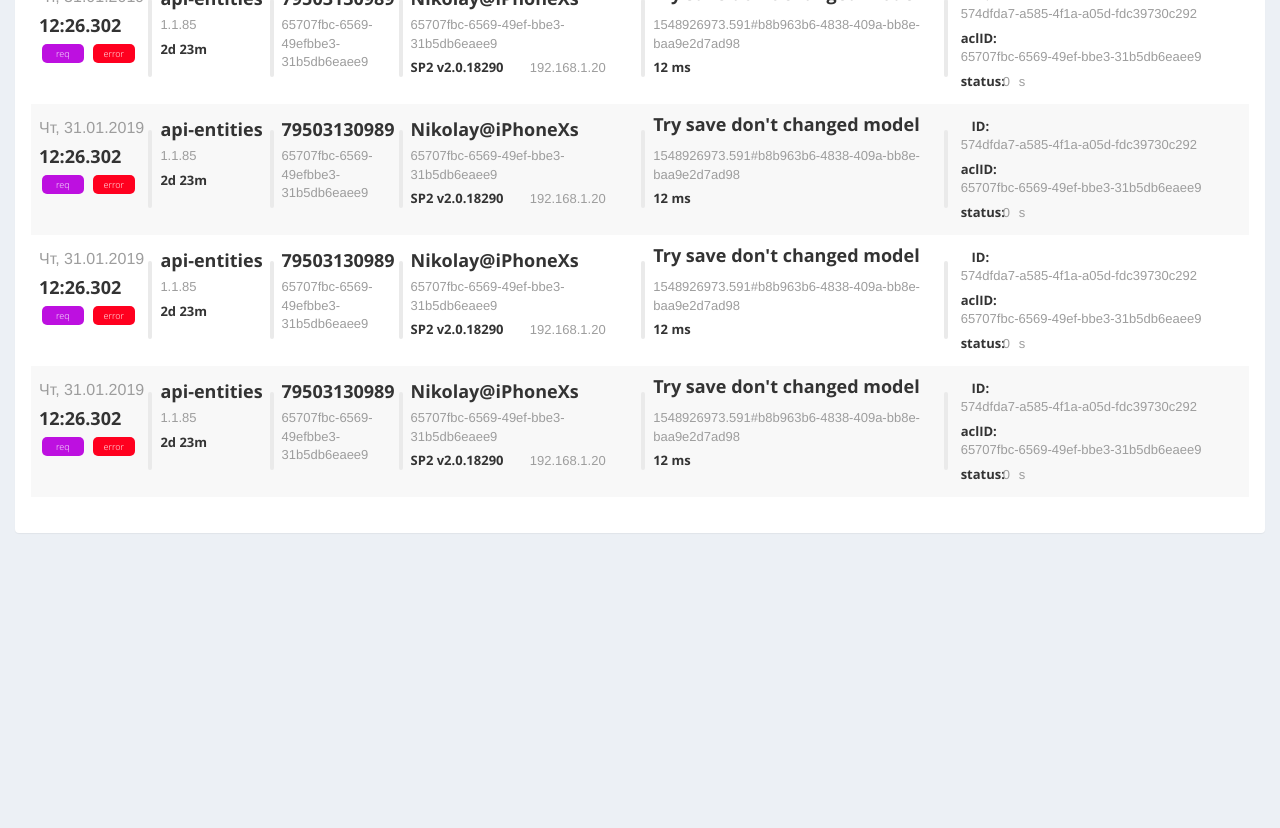
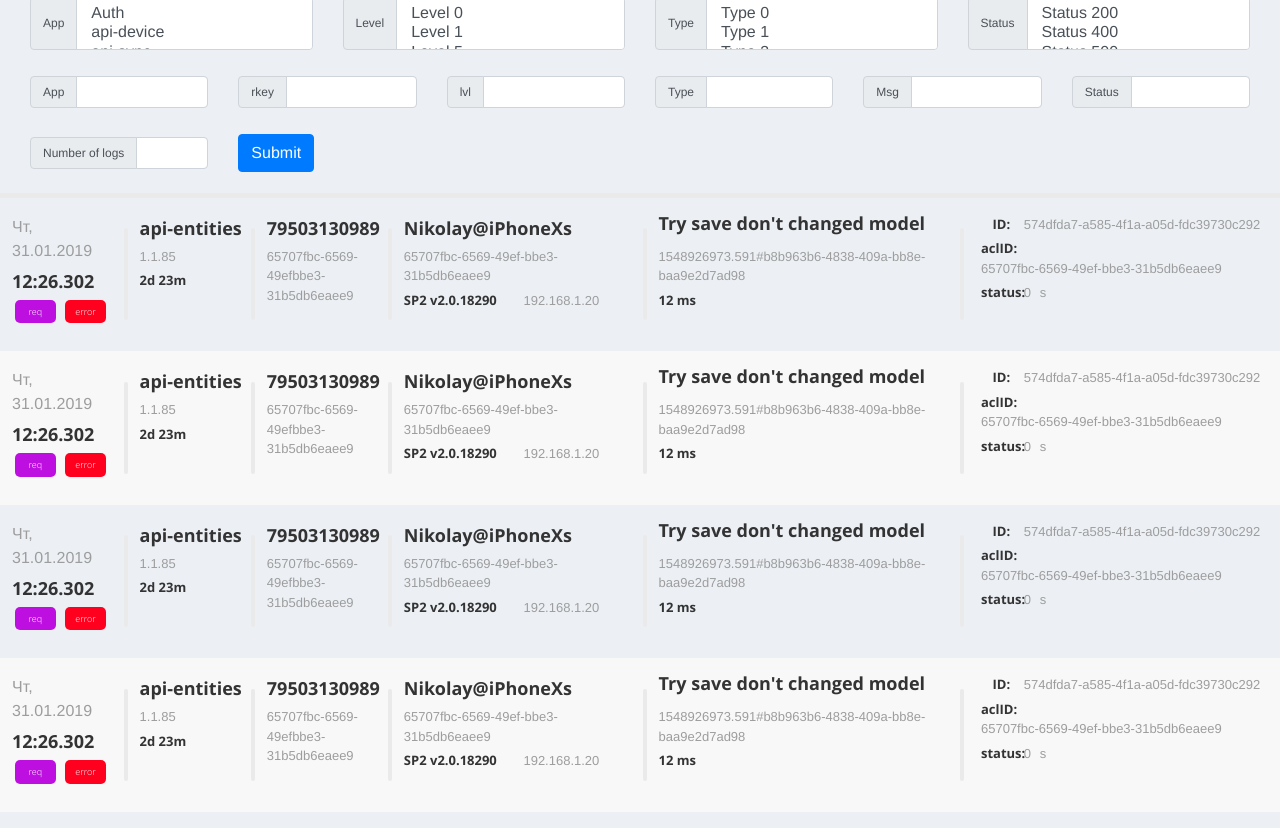
Before and after one commit to ibragimov16/projects, a plain HTML site: page projects/logs/index.html in a window 1280 px wide. Shown: the part 113-941 px from the top of the page. Before the commit the page ends 800 px from the top, so only its background shows below. Drawn offline with nearby package versions, Linux system fonts and the light colour scheme; a web font is replaced by a local one.

Commit message:
Add files via upload

```diff
--- a/projects/logs/index.html
+++ b/projects/logs/index.html
@@ -2,17 +2,142 @@
 <html>
 <head>
 	<title>LOGS</title>
+	<meta charset="utf-8">
 	<link rel="shortcut icon" type="image/png" href="img/favicon.png"/>
-	<link rel="stylesheet" type="text/css" href="css/bootstrap.min.css">
+	<link rel="stylesheet" href="https://stackpath.bootstrapcdn.com/bootstrap/4.2.1/css/bootstrap.min.css" integrity="sha384-GJzZqFGwb1QTTN6wy59ffF1BuGJpLSa9DkKMp0DgiMDm4iYMj70gZWKYbI706tWS" crossorigin="anonymous">
 	<link rel="stylesheet" type="text/css" href="css/main.css">
+	<link rel="stylesheet" type="text/css" href="css/filter.css">
 	<link rel="stylesheet" type="text/css" href="css/fonts.css">
 </head>
 <body>
-	<h1>Logs</h1>
+	<h1>ElasticSearchApp</h1>
+	<h2>Filters <button class="btn btn-danger">Stop</button></h2>
+	<form>
+		<div class="filter container-fluid">
 			<div class="row">
-		<div class="col-lg-12">
-			<div class="panel">
-				<div class="panel-body">
+				<div class="col">
+					<div class="input-group mb-3">
+						<div class="input-group-prepend">
+					    	<label class="input-group-text">App</label>
+					    </div>
+					    <select class="custom-select" multiple="" size="2">
+					    	<option value="1">Auth</option>
+					    	<option value="1">api-device</option>
+					    	<option value="1">api-sync</option>
+					   	 	<option value="1">api-entities</option>
+					   	 	<option value="1">bp-notification</option>
+					    </select>
+					</div>
+				</div>
+				<div class="col">
+					<div class="input-group mb-3">
+						<div class="input-group-prepend">
+					    	<label class="input-group-text">Level</label>
+					    </div>
+					    <select class="custom-select" multiple="" size="2">
+					    	<option value="1">Level 0</option>
+					    	<option value="1">Level 1</option>
+					   	 	<option value="1">Level 5</option>
+					   	 	<option value="1">Level 9</option>
+					    </select>
+					</div>
+				</div>
+				<div class="col">
+					<div class="input-group mb-3">
+						<div class="input-group-prepend">
+					    	<label class="input-group-text">Type</label>
+					    </div>
+					    <select class="custom-select" multiple="" size="2">
+					    	<option value="1">Type 0</option>
+					    	<option value="1">Type 1</option>
+					    	<option value="1">Type 3</option>
+					    	<option value="1">Type 4</option>
+					    	<option value="1">Type 6</option>
+					    	<option value="1">Type 8</option>
+					    	<option value="1">Type 9</option>
+					    </select>
+					</div>
+				</div>
+				<div class="col">
+					<div class="input-group mb-3">
+						<div class="input-group-prepend">
+					    	<label class="input-group-text">Status</label>
+					    </div>
+					    <select class="custom-select" multiple="" size="2">
+					    	<option value="1">Status 200</option>
+					    	<option value="2">Status 400</option>
+					   		<option value="3">Status 500</option>
+					    </select>
+					</div>
+				</div>
+			</div>
+			<div class="row justify-content-around align-items-center">
+				<div class="col">
+					<div class="input-group mb-3">
+	  					<div class="input-group-prepend">
+	    					<span class="input-group-text">App</span>
+	  					</div>
+	  					<input type="text" class="form-control" placeholder="">
+					</div>
+				</div>
+				<div class="col">
+					<div class="input-group mb-3">
+	  					<div class="input-group-prepend">
+	    					<span class="input-group-text">rkey</span>
+	  					</div>
+	  					<input type="text" class="form-control" placeholder="">
+					</div>
+				</div>
+				<div class="col">
+					<div class="input-group mb-3">
+	  					<div class="input-group-prepend">
+	    					<span class="input-group-text">lvl</span>
+	  					</div>
+	  					<input type="text" class="form-control" placeholder="">
+					</div>
+				</div>
+				<div class="col">
+					<div class="input-group mb-3">
+	  					<div class="input-group-prepend">
+	    					<span class="input-group-text">Type</span>
+	  					</div>
+	  					<input type="text" class="form-control" placeholder="">
+					</div>
+				</div>
+				<div class="col">
+					<div class="input-group mb-3">
+	  					<div class="input-group-prepend">
+	    					<span class="input-group-text">Msg</span>
+	  					</div>
+	  					<input type="text" class="form-control" placeholder="" >
+					</div>
+				</div>
+				<div class="col">
+					<div class="input-group mb-3">
+	  					<div class="input-group-prepend">
+	    					<span class="input-group-text">Status</span>
+	  					</div>
+	  					<input type="text" class="form-control" placeholder="" >
+					</div>
+				</div>
+			</div>
+			<div class="row align-items-center">
+				<div class="col-2">
+					<div class="input-group mb-3">
+	  					<div class="input-group-prepend">
+	    					<span class="input-group-text">Number of logs</span>
+	  					</div>
+	  					<input type="text" class="form-control" placeholder="" >
+					</div>
+				</div>
+				<div class="col">
+					<div class="input-group mb-3">
+						<input type="submit" name="" value="Submit" class="btn btn-primary submit">
+					</div>
+				</div>
+			</div>
+		</div>
+	</form>
 	<table class="table table-hover table-vcenter">
 		<tbody>
 			<tr>
@@ -249,9 +374,7 @@
 	        </tr>
 	    </tbody>
 	</table>
-				</div>
-			</div>
-		</div>
-	</div>
+<script src="https://code.jquery.com/jquery-3.3.1.slim.min.js" integrity="sha384-q8i/X+965DzO0rT7abK41JStQIAqVgRVzpbzo5smXKp4YfRvH+8abtTE1Pi6jizo" crossorigin="anonymous"></script>
+<script src="https://stackpath.bootstrapcdn.com/bootstrap/4.2.1/js/bootstrap.min.js" integrity="sha384-B0UglyR+jN6CkvvICOB2joaf5I4l3gm9GU6Hc1og6Ls7i6U/mkkaduKaBhlAXv9k" crossorigin="anonymous"></script>
 </body>
 </html>
```
Lines whose indentation alone changed are shown as unchanged.
